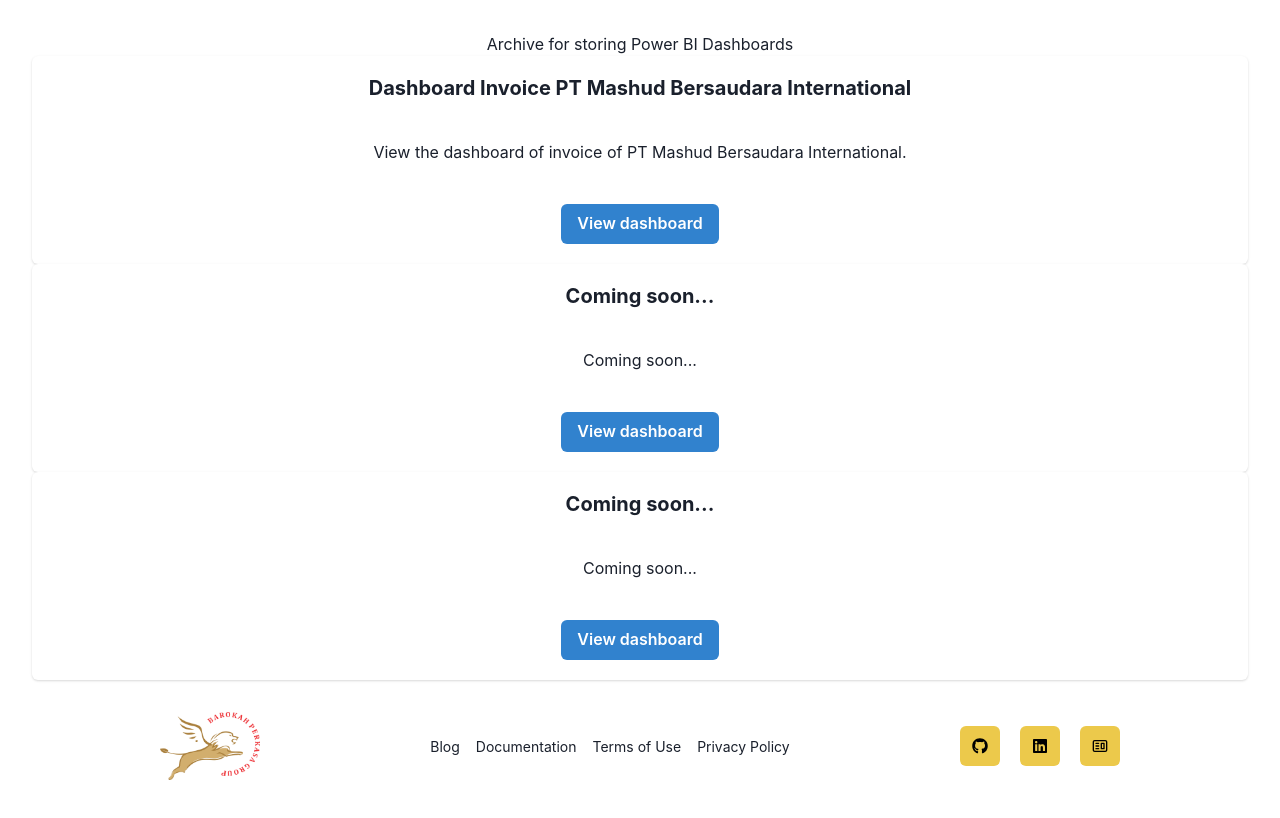
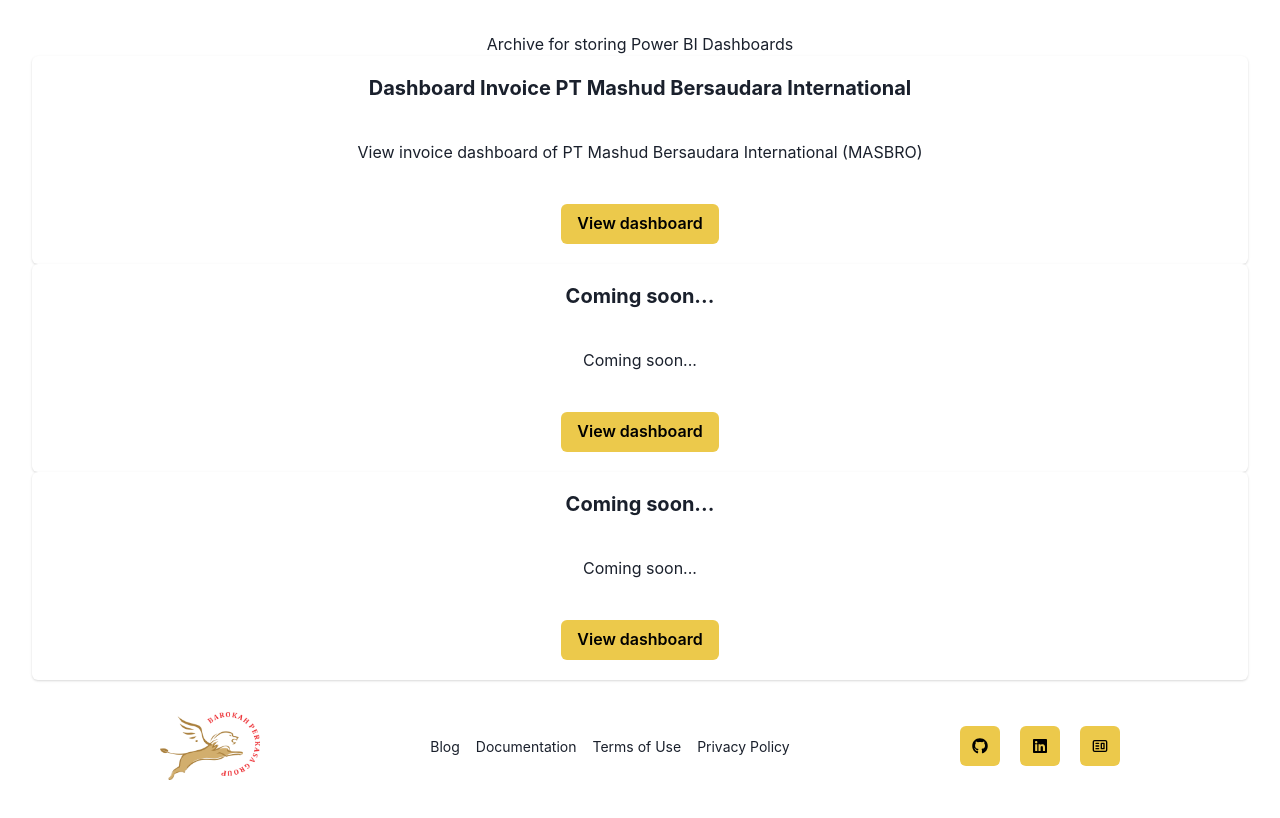
Before and after one commit to data-center-bgp/power-bi-react, a React (Vite) app: page / in a window 1280 px wide. Shown: the top 818 px of the page. Built offline with nearby package versions, Linux system fonts and the light colour scheme.

Commit message:
feat: add card props for better card organization

```diff
--- /dev/null
+++ b/src/components/HomepageCards.tsx
@@ -0,0 +1,28 @@
+import { Link } from "react-router-dom";
+import { Card, CardBody, CardHeader, CardFooter, Heading, Text, Button } from "@chakra-ui/react";
+
+interface CardProps {
+    title: string;
+    description: string;
+    link: string;
+}
+
+const HomepageCard: React.FC<CardProps> = ({ title, description, link }) => {
+    return (
+        <Card align="center">
+            <CardHeader>
+                <Heading size="md">{title}</Heading>
+            </CardHeader>
+            <CardBody>
+                <Text>{description}</Text>
+            </CardBody>
+            <CardFooter>
+                <Button as={Link} to={link} colorScheme="yellow">
+                    View dashboard
+                </Button>
+            </CardFooter>
+        </Card>
+    );
+};
+
+export default HomepageCard;
--- a/src/pages/Homepage.tsx
+++ b/src/pages/Homepage.tsx
@@ -1,14 +1,5 @@
-import { Link } from "react-router-dom";
 import Footer from "../components/Footer";
-import {
-  Card,
-  CardBody,
-  CardHeader,
-  CardFooter,
-  Heading,
-  Text,
-  Button,
-} from "@chakra-ui/react";
+import HomepageCard from "../components/HomepageCards";
 
 function Homepage() {
   return (
@@ -18,56 +9,21 @@
           Archive for storing Power BI Dashboards
         </h1>
         <div>
-          <Card align="center">
-            <CardHeader>
-              <Heading size="md">
-                Dashboard Invoice PT Mashud Bersaudara International
-              </Heading>
-            </CardHeader>
-            <CardBody>
-              <Text>
-                View the dashboard of invoice of PT Mashud Bersaudara
-                International.
-              </Text>
-            </CardBody>
-            <CardFooter>
-              <Button as={Link} to="/invoice-masbro" colorScheme="blue">
-                View dashboard
-              </Button>
-            </CardFooter>
-          </Card>
-          <Card align="center">
-            <CardHeader>
-              <Heading size="md">
-Coming soon...              </Heading>
-            </CardHeader>
-            <CardBody>
-              <Text>
-Coming soon...
-              </Text>
-            </CardBody>
-            <CardFooter>
-              <Button as={Link} to="#" colorScheme="blue">
-                View dashboard
-              </Button>
-            </CardFooter>
-          </Card>
-          <Card align="center">
-            <CardHeader>
-              <Heading size="md">
-Coming soon...              </Heading>
-            </CardHeader>
-            <CardBody>
-              <Text>
-Coming soon...
-              </Text>
-            </CardBody>
-            <CardFooter>
-              <Button as={Link} to="#" colorScheme="blue">
-                View dashboard
-              </Button>
-            </CardFooter>
-          </Card>
+          <HomepageCard
+            title="Dashboard Invoice PT Mashud Bersaudara International"
+            description="View invoice dashboard of PT Mashud Bersaudara International (MASBRO)"
+            link="/invoice-masbro"
+          />
+                    <HomepageCard
+            title="Coming soon..."
+            description="Coming soon..."
+            link="/"
+          />
+                    <HomepageCard
+            title="Coming soon..."
+            description="Coming soon..."
+            link="/"
+          />
         </div>
       </div>
       <Footer />
```
